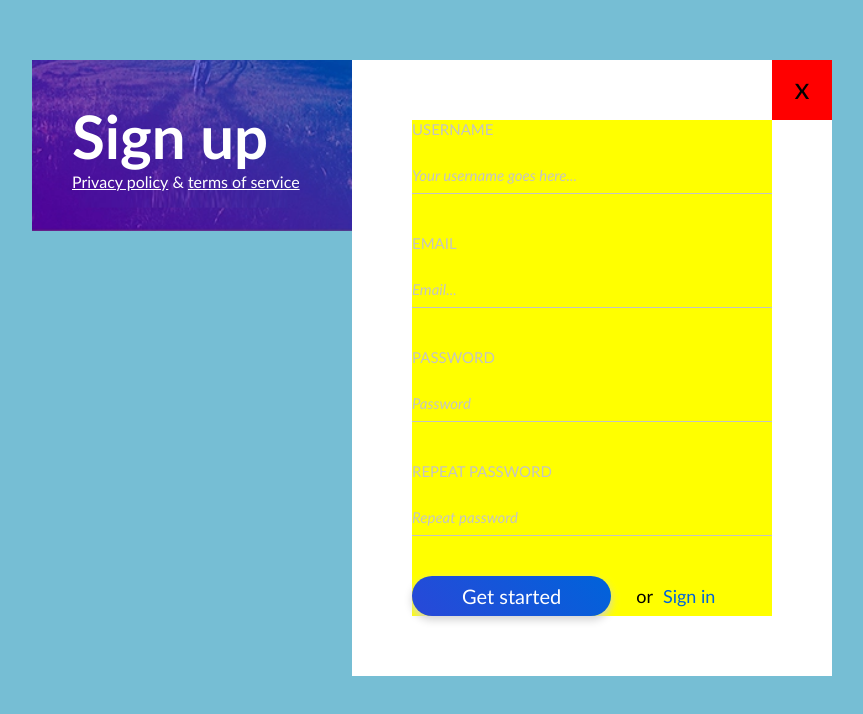
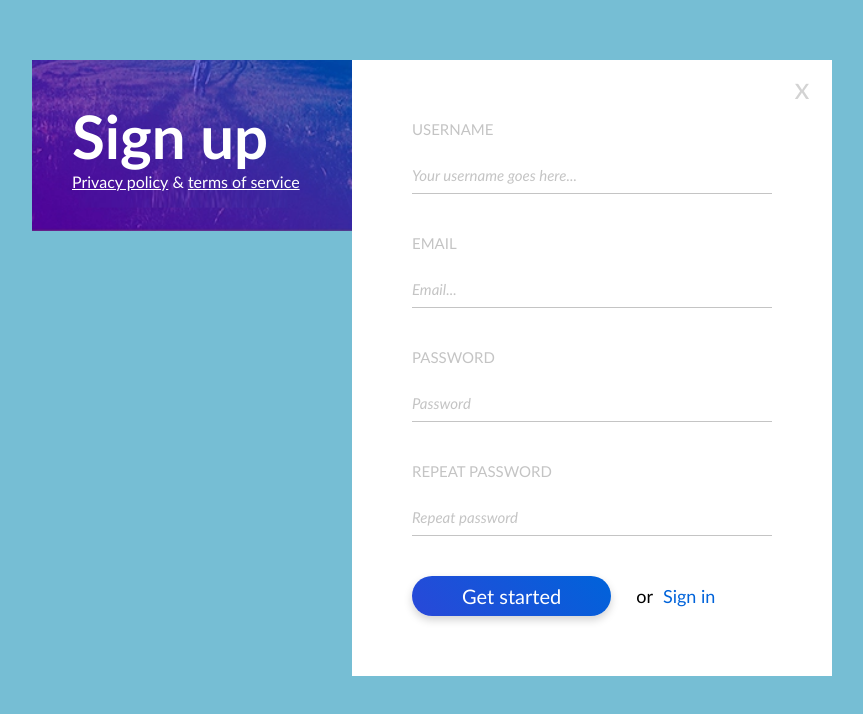
Before and after one commit to VirdzinijaG/4-sign-up, a plain HTML site: page index.html in a window 1280 px wide. Shown: the whole page, without its empty margins (208-1071 px from the left). Drawn offline with Linux system fonts and the light colour scheme.

Commit message:
Close style Close element #6

```diff
--- a/css/form.css
+++ b/css/form.css
@@ -3,7 +3,7 @@
     flex-direction: column;
     gap: 40px;
     width: 100%;
-    background-color: yellow;
+
 }
 
 .form-row {
@@ -35,7 +35,7 @@
     border-left: none;
     border-right: none;
     border-bottom: 1px solid #C4C4C4;
-    background-color: yellow;
+
 
     /* galima rasyti ir taip border: none;
     ir aprasyti border-bottom rezultatas bus toks pats */
--- a/css/main.css
+++ b/css/main.css
@@ -60,7 +60,7 @@ main {
     background-color: white;
 }
 .close{
-    background-color: red;
+    color: lightgrey;
     display: inline-block;
     line-height: 54px;
     text-align: center;
@@ -73,7 +73,4 @@ teigiama reiksme atsistumti nuo kazko, neigiama  - prisitraukti*/
     position: absolute;
     top: 0;
     right: 0;
-
-
-
 }
```
